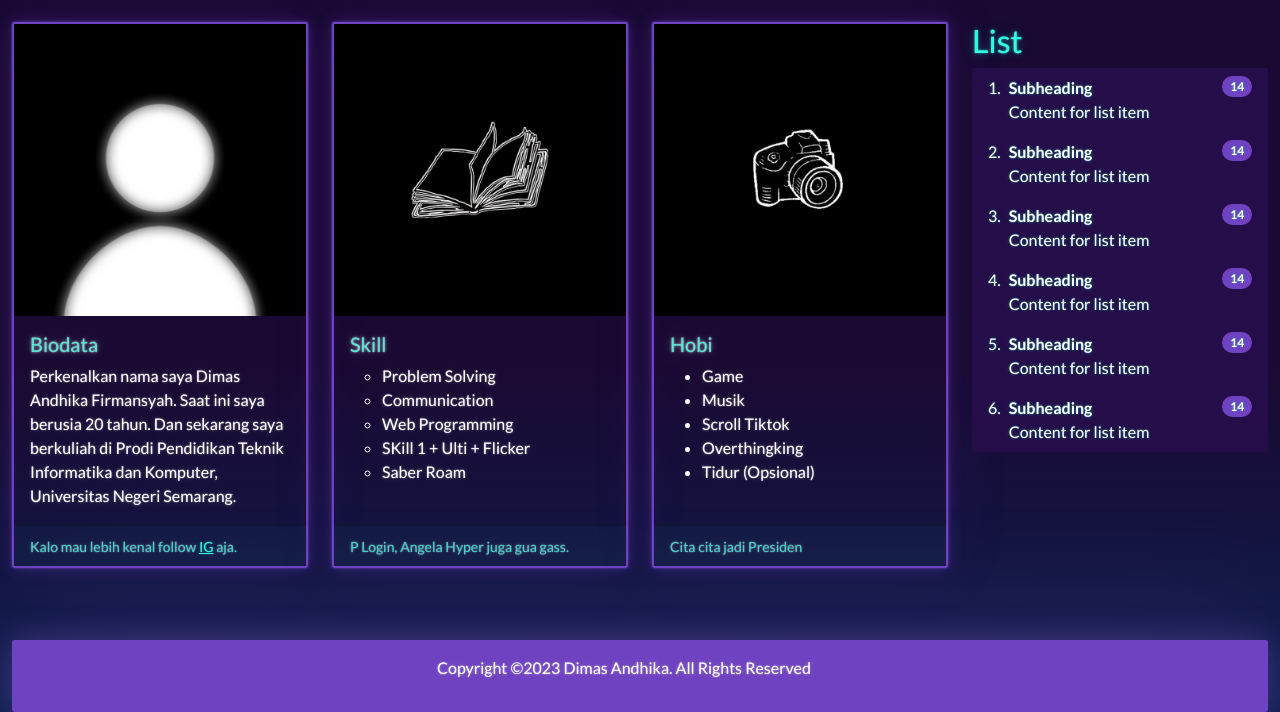
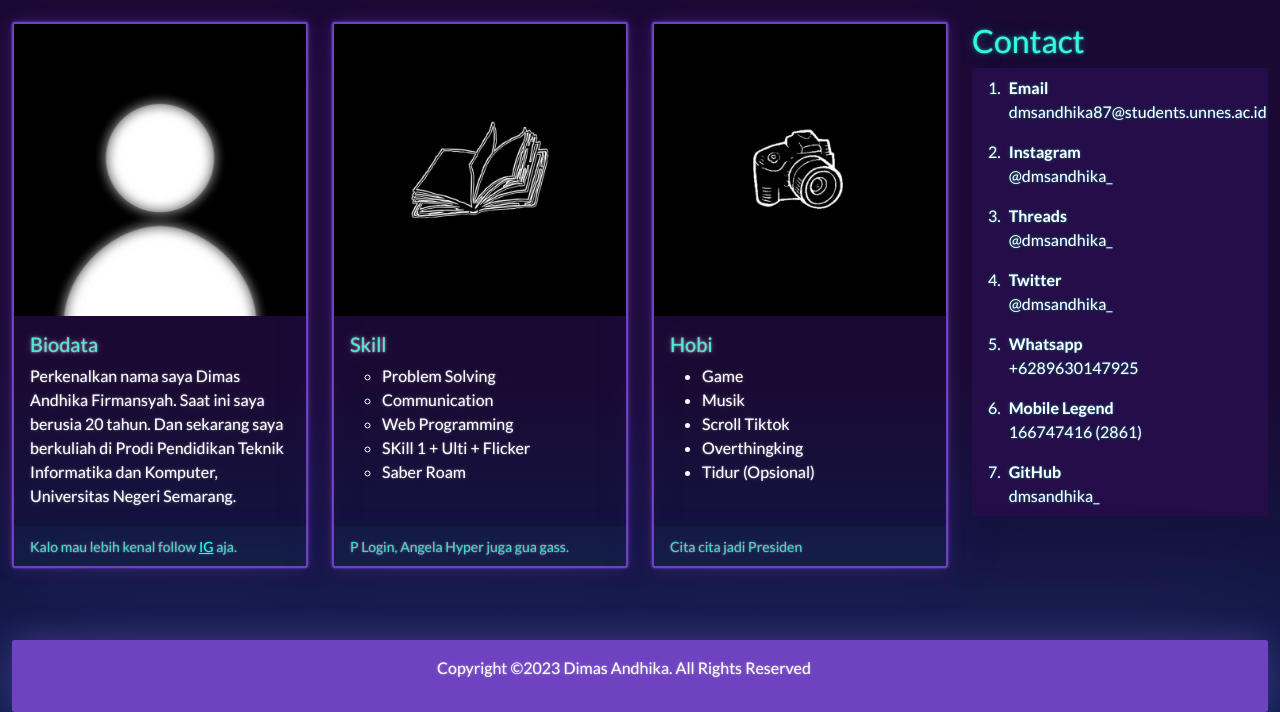
Before and after one commit to dmsandhika/Tugas5, a plain HTML site: page index.html in a window 1280 px wide. Shown: the part 1000-1712 px from the top of the page. Drawn offline with Linux system fonts and the light colour scheme.

Commit message:
menambahkan sidebar

```diff
--- a/index.html
+++ b/index.html
@@ -156,50 +156,52 @@
 		</div>
 		<div class="col-md-3">
 			<!--Sidebar-->
-			<h2>List</h2>
+			<h2>Contact</h2>
 			<ol class="list-group list-group-numbered">
 				<li class="list-group-item d-flex justify-content-between align-items-start">
 				  <div class="ms-2 me-auto">
-					<div class="fw-bold">Subheading</div>
-					Content for list item
+					<div class="fw-bold">Email</div>
+					dmsandhika87@students.unnes.ac.id
 				  </div>
-				  <span class="badge bg-primary rounded-pill">14</span>
 				</li>
 				<li class="list-group-item d-flex justify-content-between align-items-start">
 				  <div class="ms-2 me-auto">
-					<div class="fw-bold">Subheading</div>
-					Content for list item
+					<div class="fw-bold">Instagram</div>
+					@dmsandhika_
 				  </div>
-				  <span class="badge bg-primary rounded-pill">14</span>
 				</li>
 				<li class="list-group-item d-flex justify-content-between align-items-start">
 				  <div class="ms-2 me-auto">
-					<div class="fw-bold">Subheading</div>
-					Content for list item
+					<div class="fw-bold">Threads</div>
+					@dmsandhika_
 				  </div>
-				  <span class="badge bg-primary rounded-pill">14</span>
+				</li>
+
+				<li class="list-group-item d-flex justify-content-between align-items-start">
+				  <div class="ms-2 me-auto">
+					<div class="fw-bold">Twitter</div>
+					@dmsandhika_
+				  </div>
 				</li>
 				<li class="list-group-item d-flex justify-content-between align-items-start">
 				  <div class="ms-2 me-auto">
-					<div class="fw-bold">Subheading</div>
-					Content for list item
+					<div class="fw-bold">Whatsapp</div>
+					+6289630147925
 				  </div>
-				  <span class="badge bg-primary rounded-pill">14</span>
 				</li>
 				<li class="list-group-item d-flex justify-content-between align-items-start">
 				  <div class="ms-2 me-auto">
-					<div class="fw-bold">Subheading</div>
-					Content for list item
+					<div class="fw-bold">Mobile Legend</div>
+					166747416 (2861)
 				  </div>
-				  <span class="badge bg-primary rounded-pill">14</span>
 				</li>
 				<li class="list-group-item d-flex justify-content-between align-items-start">
 				  <div class="ms-2 me-auto">
-					<div class="fw-bold">Subheading</div>
-					Content for list item
+					<div class="fw-bold">GitHub</div>
+					dmsandhika_
 				  </div>
-				  <span class="badge bg-primary rounded-pill">14</span>
 				</li>
+
 			  </ol>
 			<!--End Sidebar-->
 		</div>
```
